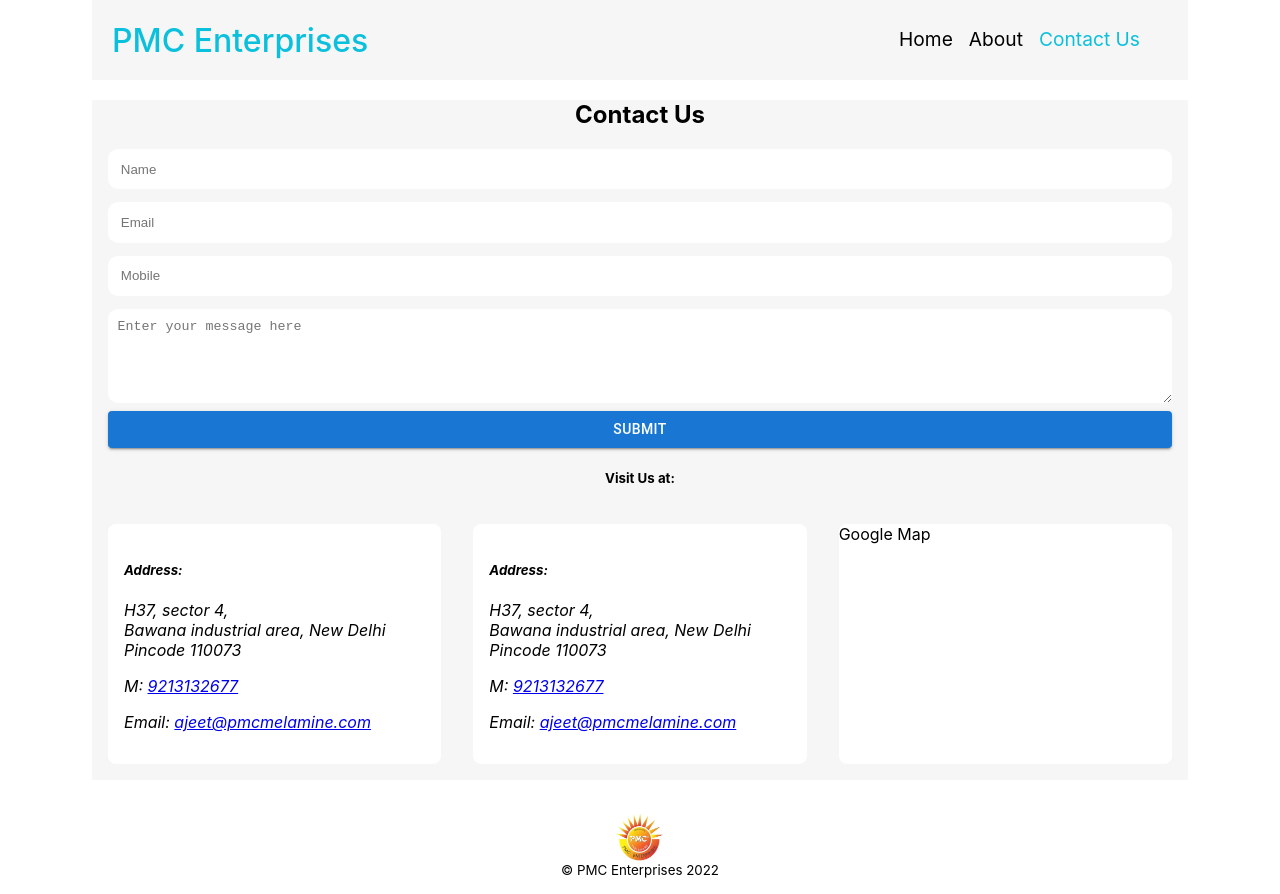
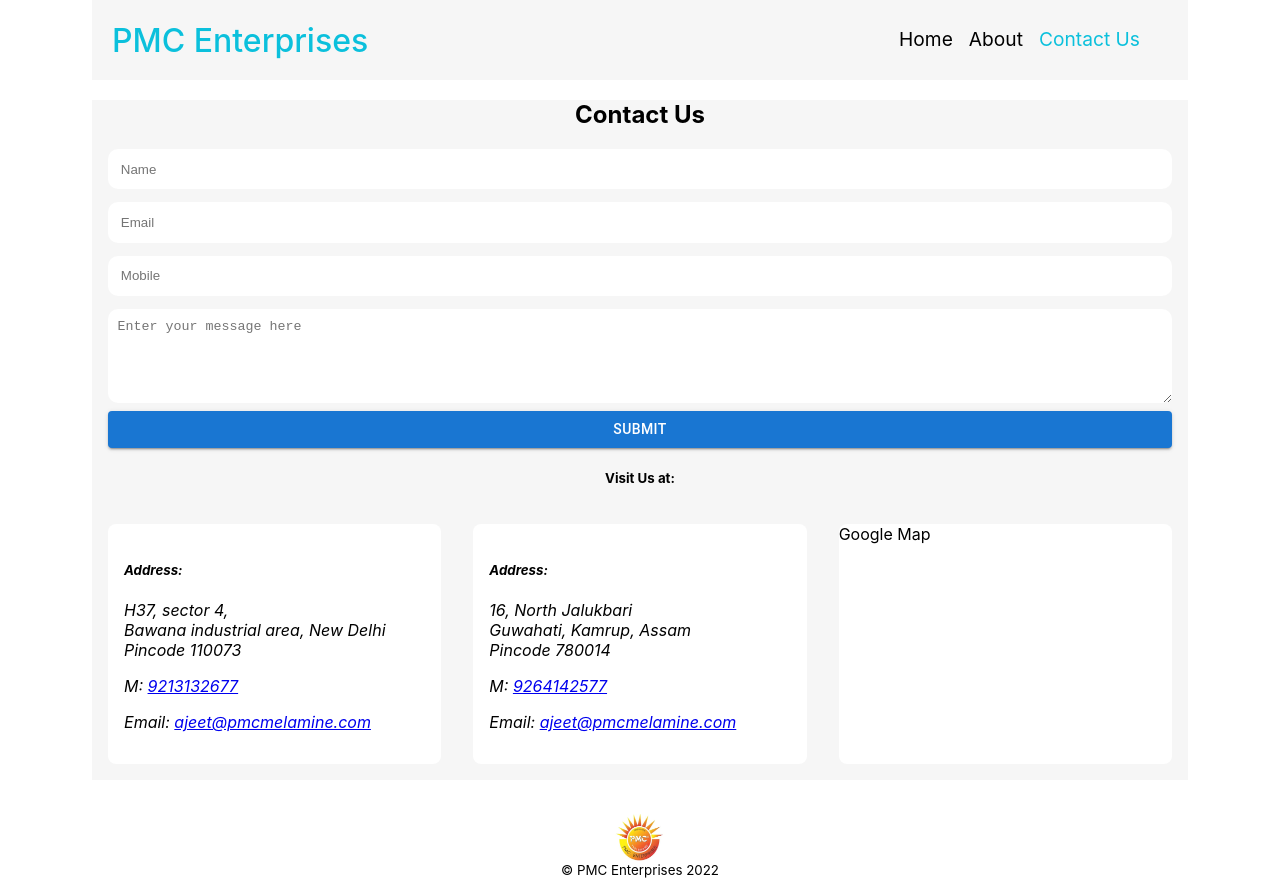
Before and after one commit to rajan448/pmc-entp, a React (Create React App) app: page /contact in a window 1280 px wide. Built offline with nearby package versions, Linux system fonts and the light colour scheme.

Commit message:
Update address

```diff
--- a/src/pages/Contact/index.js
+++ b/src/pages/Contact/index.js
@@ -63,11 +63,11 @@
                 <AddressContainer>
                     <address>
                         <h5>Address: </h5>
-                        <p>H37, sector 4, <br/> Bawana industrial area, New Delhi <br/>
-                            Pincode 110073
+                        <p>16, North Jalukbari<br/> Guwahati, Kamrup, Assam <br/>
+                            Pincode 780014
                         </p>
 
-                        <p>M: <a href="tel:9213132677">9213132677</a></p>
+                        <p>M: <a href="tel:9264142577">9264142577</a></p>
                         <p>
                             Email: <a href="mailto:ajeet@pmcmelamine.com">ajeet@pmcmelamine.com</a>
                         </p>
```
